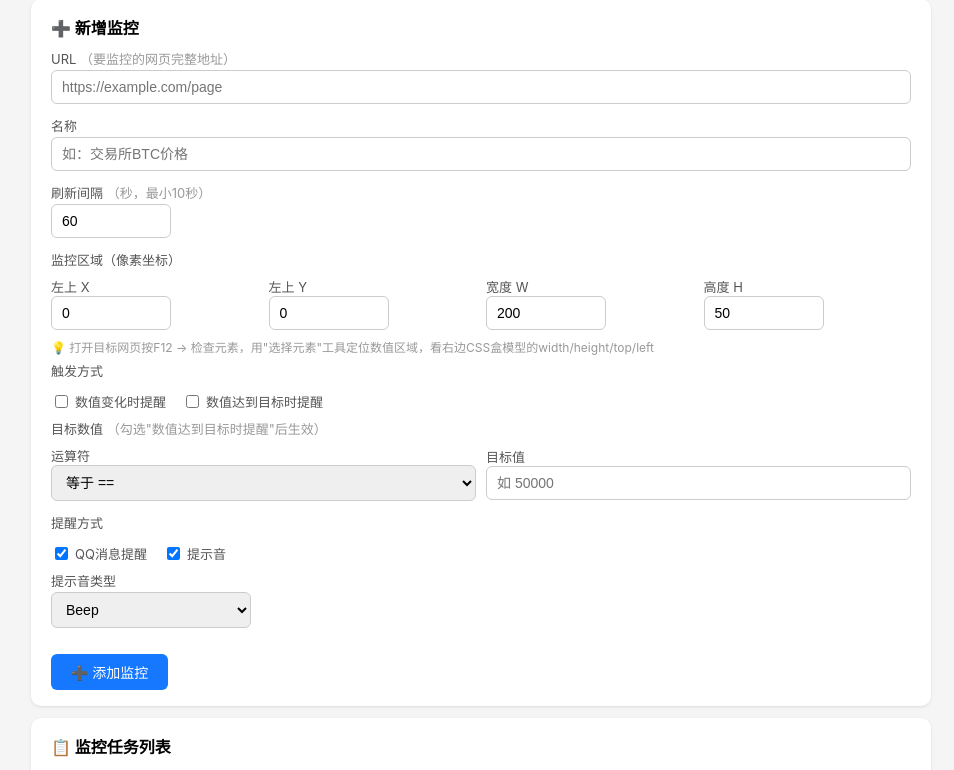
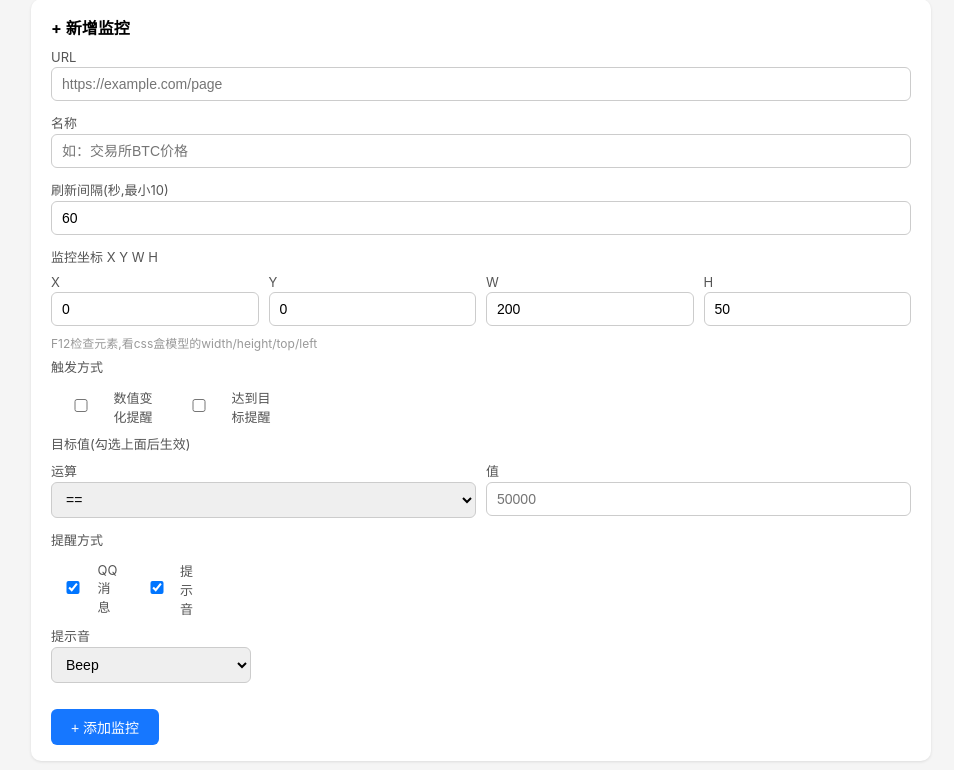
Before and after one commit to heijia20211205-eng/WebMonitorPro, a browser extension: page src/options/options.html in a window 1280 px wide. Shown: the part 62-832 px from the top of the page, without its empty margins (159-1113 px from the left). Drawn offline with Linux system fonts and the light colour scheme.

Commit message:
fix: options.html encoding + remove Chinese chars for ext page

```diff
--- a/src/options/options.html
+++ b/src/options/options.html
@@ -2,139 +2,85 @@
 <html lang="zh-CN">
 <head>
   <meta charset="UTF-8">
-  <meta name="viewport" content="width=device-width, initial-scale=1.0">
-  <title>WebMonitor Pro - 设置</title>
+  <title>WebMonitor Pro</title>
   <style>
-    body {
-      font-family: -apple-system, BlinkMacSystemFont, "Segoe UI", Roboto, sans-serif;
-      max-width: 900px;
-      margin: 20px auto;
-      padding: 0 20px;
-      background: #f5f5f5;
-    }
-    h1 { color: #333; font-size: 22px; }
-    .card {
-      background: #fff; border-radius: 10px; padding: 16px 20px;
-      margin-bottom: 12px; box-shadow: 0 1px 3px rgba(0,0,0,0.1);
-    }
-    .card h3 { margin: 0 0 10px 0; font-size: 16px; display: flex; align-items: center; gap: 6px; }
-    label { display: block; font-size: 13px; color: #555; margin: 6px 0 2px; }
-    input[type="text"], input[type="number"], input[type="url"], select {
-      width: 100%; padding: 8px 10px; border: 1px solid #ccc;
-      border-radius: 6px; font-size: 14px; box-sizing: border-box; margin-bottom: 6px;
-    }
-    input[type="number"] { width: 120px; }
-    .inline-group { display: flex; gap: 10px; flex-wrap: wrap; align-items: center; }
-    .inline-group > div { flex: 1; min-width: 80px; }
-    .inline-group label { margin-bottom: 0; }
-    .checkbox-row { display: flex; gap: 16px; flex-wrap: wrap; margin: 6px 0; }
-    .checkbox-row label { display: inline-flex; align-items: center; gap: 4px; font-size: 13px; }
-    button {
-      background: #1677ff; color: #fff; border: none; padding: 8px 20px;
-      border-radius: 6px; font-size: 14px; cursor: pointer;
-    }
-    button:hover { background: #4096ff; }
-    button.danger { background: #ff4d4f; }
-    button.danger:hover { background: #ff7875; }
-    .task-item {
-      border: 1px solid #e8e8e8; border-radius: 8px; padding: 12px 14px; margin-bottom: 8px;
-      background: #fafafa;
-    }
-    .task-item .meta { font-size: 13px; color: #333; }
-    .task-item .badge {
-      display: inline-block; background: #1677ff; color: #fff; border-radius: 4px;
-      padding: 1px 6px; font-size: 11px; margin-left: 4px;
-    }
-    .task-actions { margin-top: 6px; display: flex; gap: 8px; }
-    .task-actions button { font-size: 12px; padding: 4px 12px; }
-    .last-value { font-size: 13px; color: #666; margin-top: 4px; }
-    .toast {
-      position: fixed; top: 20px; left: 50%; transform: translateX(-50%);
-      background: #52c41a; color: #fff; padding: 10px 24px; border-radius: 6px;
-      font-size: 14px; display: none; z-index: 999;
-    }
-    .toast.error { background: #ff4d4f; }
-    hr { margin: 12px 0; border: none; border-top: 1px solid #eee; }
-    .status-light {
-      display: inline-block; width: 8px; height: 8px; border-radius: 50%; margin-right: 4px;
-    }
-    .status-light.active { background: #52c41a; }
-    .status-light.paused { background: #faad14; }
-    .status-light.off { background: #d9d9d9; }
-    .hint { font-size: 12px; color: #999; margin-top: 2px; }
-    .area-preview { background: #f0f0f0; padding: 8px; border-radius: 6px; font-family: monospace; font-size: 12px; }
+body{font-family:-apple-system,BlinkMacSystemFont,"Segoe UI",Roboto,sans-serif;max-width:900px;margin:20px auto;padding:0 20px;background:#f5f5f5}
+h1{color:#333;font-size:22px}
+.card{background:#fff;border-radius:10px;padding:16px 20px;margin-bottom:12px;box-shadow:0 1px 3px rgba(0,0,0,0.1)}
+.card h3{margin:0 0 10px;font-size:16px}
+label{display:block;font-size:13px;color:#555;margin:6px 0 2px}
+input,select{width:100%;padding:8px 10px;border:1px solid #ccc;border-radius:6px;font-size:14px;box-sizing:border-box;margin-bottom:6px}
+.inline-group{display:flex;gap:10px;flex-wrap:wrap}
+.inline-group>div{flex:1;min-width:80px}
+.row{display:flex;gap:16px;flex-wrap:wrap;margin:6px 0}
+.row label{display:inline-flex;align-items:center;gap:4px;font-size:13px;font-weight:normal}
+button{background:#1677ff;color:#fff;border:none;padding:8px 20px;border-radius:6px;font-size:14px;cursor:pointer}
+button:hover{background:#4096ff}
+.danger{background:#ff4d4f}
+.danger:hover{background:#ff7875}
+.task{border:1px solid #e8e8e8;border-radius:8px;padding:12px;margin-bottom:8px;background:#fafafa}
+.task .meta{font-size:13px}
+.badge{display:inline-block;background:#1677ff;color:#fff;border-radius:4px;padding:1px 6px;font-size:11px;margin-left:4px}
+.task-actions{margin-top:6px;display:flex;gap:8px}
+.task-actions button{font-size:12px;padding:4px 12px}
+.last-value{font-size:13px;color:#666;margin-top:4px}
+.stat{display:inline-block;width:8px;height:8px;border-radius:50%;margin-right:4px}
+.stat.on{background:#52c41a}
+.stat.off{background:#d9d9d9}
+.toast{position:fixed;top:20px;left:50%;transform:translateX(-50%);background:#52c41a;color:#fff;padding:10px 24px;border-radius:6px;font-size:14px;display:none;z-index:999}
+.toast.err{background:#ff4d4f}
+.hint{font-size:12px;color:#999;margin-top:2px}
+hr{margin:12px 0;border:0;border-top:1px solid #eee}
   </style>
 </head>
 <body>
-  <h1>🦐 WebMonitor Pro</h1>
+<h1>WebMonitor Pro</h1>
 <div id="toast" class="toast"></div>
 
-  <!-- 新增任务 -->
 <div class="card">
-    <h3>➕ 新增监控</h3>
-    <label>URL <span style="color:#999;font-weight:normal;">（要监控的网页完整地址）</span></label>
-    <input type="url" id="inputUrl" placeholder="https://example.com/page" />
-    <label>名称</label>
-    <input type="text" id="inputName" placeholder="如：交易所BTC价格" />
-
-    <label>刷新间隔 <span style="color:#999;font-weight:normal;">（秒，最小10秒）</span></label>
-    <input type="number" id="inputInterval" value="60" min="10" />
-
-    <label>监控区域（像素坐标）</label>
+<h3>+ 新增监控</h3>
+<label>URL</label><input type="url" id="inputUrl" placeholder="https://example.com/page" />
+<label>名称</label><input type="text" id="inputName" placeholder="如：交易所BTC价格" />
+<label>刷新间隔(秒,最小10)</label><input type="number" id="inputInterval" value="60" min="10" />
+<label>监控坐标 X Y W H</label>
 <div class="inline-group">
-      <div><label>左上 X</label><input type="number" id="inputX" value="0" /></div>
-      <div><label>左上 Y</label><input type="number" id="inputY" value="0" /></div>
-      <div><label>宽度 W</label><input type="number" id="inputW" value="200" /></div>
-      <div><label>高度 H</label><input type="number" id="inputH" value="50" /></div>
+<div><label>X</label><input type="number" id="inputX" value="0" /></div>
+<div><label>Y</label><input type="number" id="inputY" value="0" /></div>
+<div><label>W</label><input type="number" id="inputW" value="200" /></div>
+<div><label>H</label><input type="number" id="inputH" value="50" /></div>
 </div>
-    <div class="hint">💡 打开目标网页按F12 → 检查元素，用"选择元素"工具定位数值区域，看右边CSS盒模型的width/height/top/left</div>
-
+<div class="hint">F12检查元素,看css盒模型的width/height/top/left</div>
 <label>触发方式</label>
-    <div class="checkbox-row">
-      <label><input type="checkbox" id="inputAlertOnChange" /> 数值变化时提醒</label>
-      <label><input type="checkbox" id="inputAlertOnTarget" /> 数值达到目标时提醒</label>
+<div class="row">
+<label><input type="checkbox" id="inputAlertOnChange" /> 数值变化提醒</label>
+<label><input type="checkbox" id="inputAlertOnTarget" /> 达到目标提醒</label>
 </div>
-    <label>目标数值 <span style="color:#999;font-weight:normal;">（勾选"数值达到目标时提醒"后生效）</span></label>
+<label>目标值(勾选上面后生效)</label>
 <div class="inline-group">
-      <div><label>运算符</label>
-        <select id="inputOperator">
-          <option value="==">等于 ==</option>
-          <option value=">">大于 &gt;</option>
-          <option value=">=">大于等于 &gt;=</option>
-          <option value="<">小于 &lt;</option>
-          <option value="<=">小于等于 &lt;=</option>
+<div><label>运算</label><select id="inputOperator">
+<option value="==">==</option><option value=">">&gt;</option><option value=">=">&gt;=</option><option value="<">&lt;</option><option value="<=">&lt;=</option>
+</select></div>
+<div><label>值</label><input type="text" id="inputTargetValue" placeholder="50000" /></div>
+</div>
+<label>提醒方式</label>
+<div class="row">
+<label><input type="checkbox" id="inputNotifyQQ" checked /> QQ消息</label>
+<label><input type="checkbox" id="inputNotifySound" checked /> 提示音</label>
+</div>
+<label>提示音</label><select id="inputSound" style="width:200px">
+<option value="beep">Beep</option><option value="ring">Ring</option><option value="alert">Alert</option><option value="siren">Siren</option>
 </select>
-      </div>
-      <div><label>目标值</label><input type="text" id="inputTargetValue" placeholder="如 50000" /></div>
+<br><br>
+<button id="btnAdd">+ 添加监控</button>
 </div>
 
-    <label>提醒方式</label>
-    <div class="checkbox-row">
-      <label><input type="checkbox" id="inputNotifyQQ" checked /> QQ消息提醒</label>
-      <label><input type="checkbox" id="inputNotifySound" checked /> 提示音</label>
-    </div>
-
-    <label>提示音类型</label>
-    <select id="inputSound" style="width:200px">
-      <option value="beep">Beep</option>
-      <option value="ring">Ring</option>
-      <option value="alert">Alert</option>
-      <option value="siren">Siren</option>
-    </select>
-
-    <br><br>
-    <button id="btnAdd">➕ 添加监控</button>
-  </div>
-
-  <!-- 任务列表 -->
 <div class="card">
-    <h3>📋 监控任务列表</h3>
+<h3>监控任务列表</h3>
 <div id="taskList"><p style="color:#999">暂无任务</p></div>
 </div>
 
-  <!-- 测试区域 -->
-  <div class="card" style="border:1px dashed #ccc; background:#f9f9f9;">
-    <h3>🔊 测试提醒</h3>
+<div class="card" style="border:1px dashed #ccc;background:#f9f9f9">
+<h3>测试提醒</h3>
 <button id="btnTestSound">播放提示音</button>
 <button id="btnTestNotify" style="margin-left:8px">测试QQ通知</button>
 <span id="testResult" style="margin-left:12px;font-size:13px;color:#888"></span>
```
Lines whose indentation alone changed are shown as unchanged.
